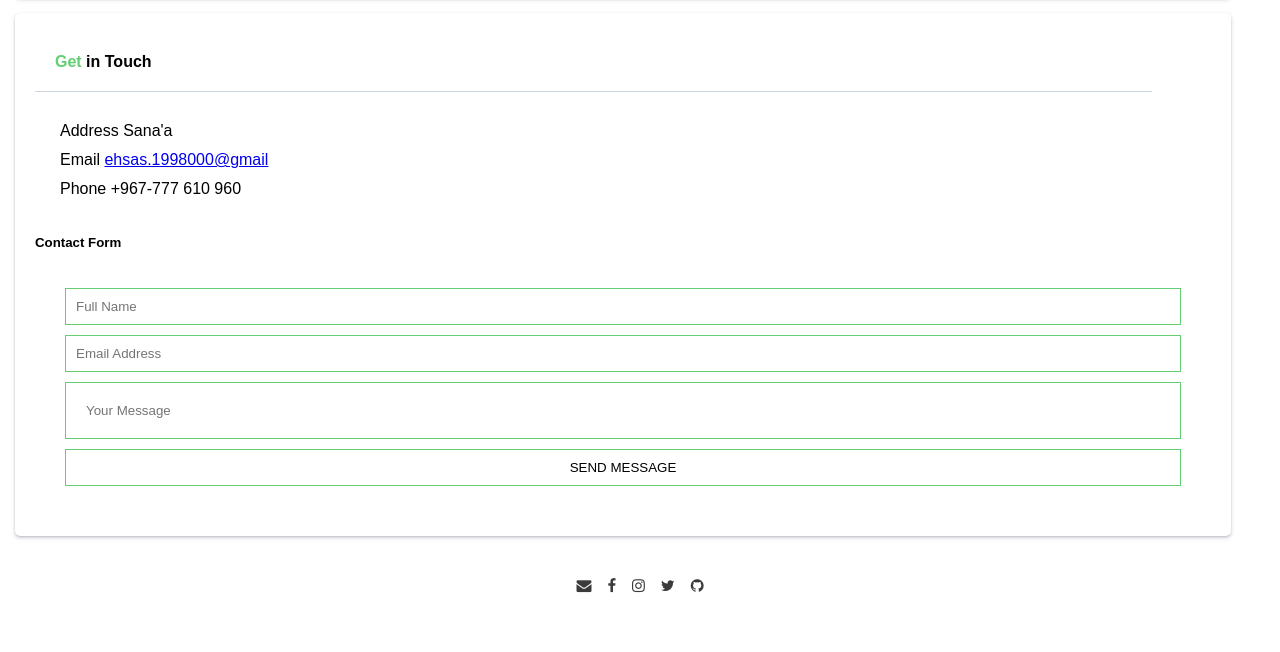
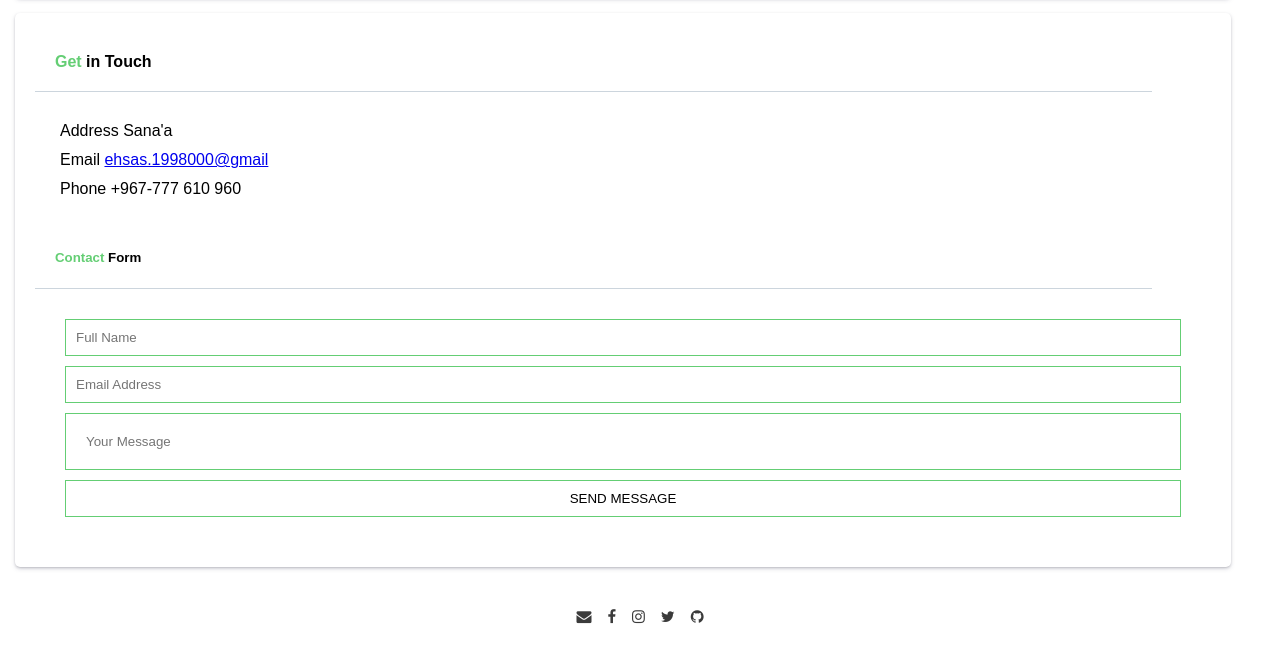
Before and after one commit to EhsasElias/myCV, a plain HTML site: page index.html in a window 1280 px wide. Shown: the part 4348-5000 px from the top of the page. Before the commit the page ends 4969 px from the top, so only its background shows below. Drawn offline with Linux system fonts and the light colour scheme.

Commit message:
sixth commit

```diff
--- a/css/style.css
+++ b/css/style.css
@@ -420,6 +420,12 @@ width:  95%;
     background-color: #fff;
     border: 1px solid #64ce74;
 }
+.form h5{
+    width:  95%;
+    font-family: Arial, Helvetica, sans-serif;
+    padding: 15px 20px;
+    border-bottom: 1px solid #ccd5dd;
+}
 #pics p ,#ved video{
     margin:5px;
 }
--- a/index.html
+++ b/index.html
@@ -306,10 +306,10 @@
                                 <span>+967-777 610 960</span>
                             </p>
                         </div>
-                        <div>
+                        <div class="form">
                             <div>
                                 <h5>
-                                    <span>Contact</span> Form
+                                    <span class="green">Contact</span> Form
                                 </h5>
                             </div>
                             <form action="">
```
